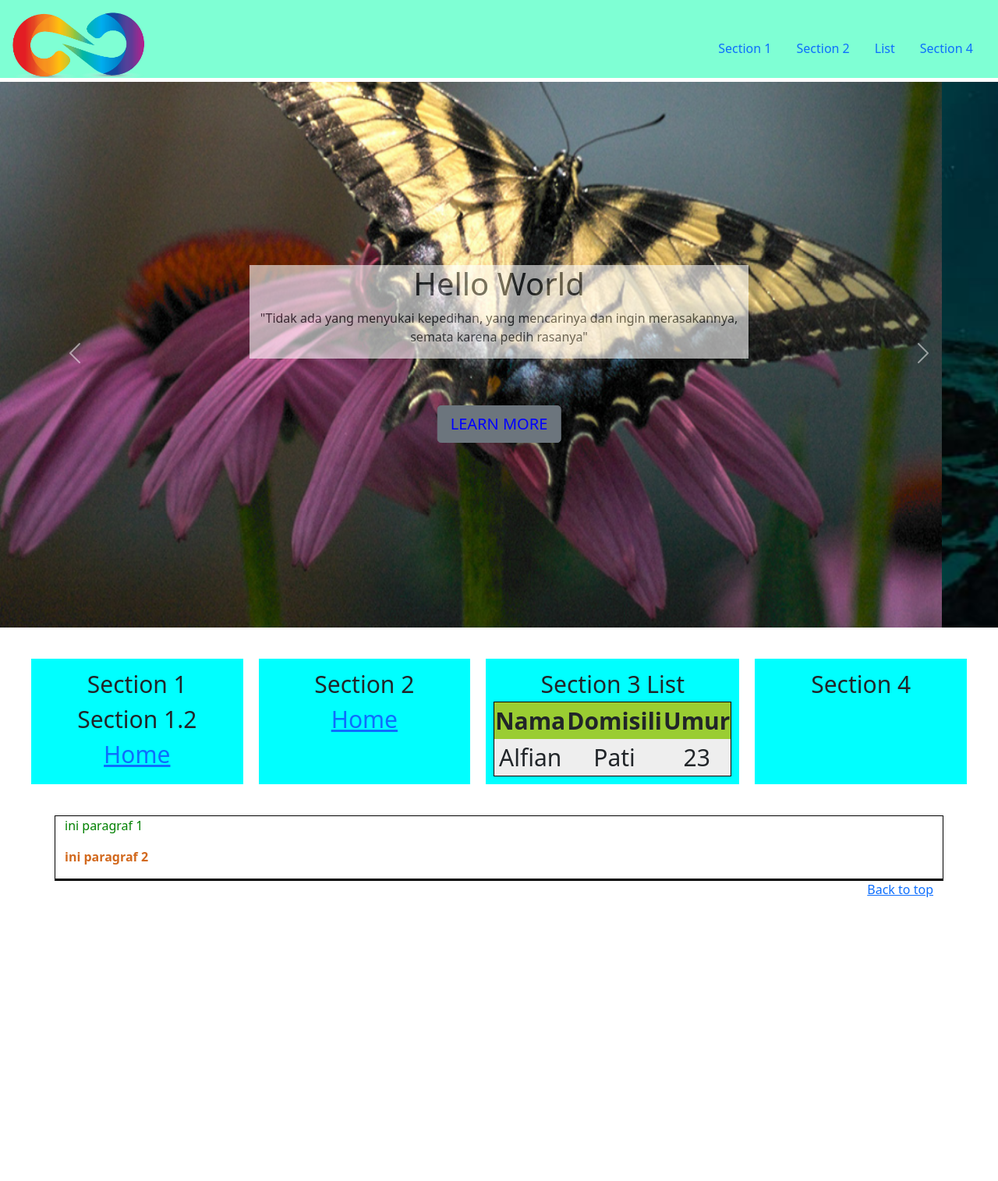
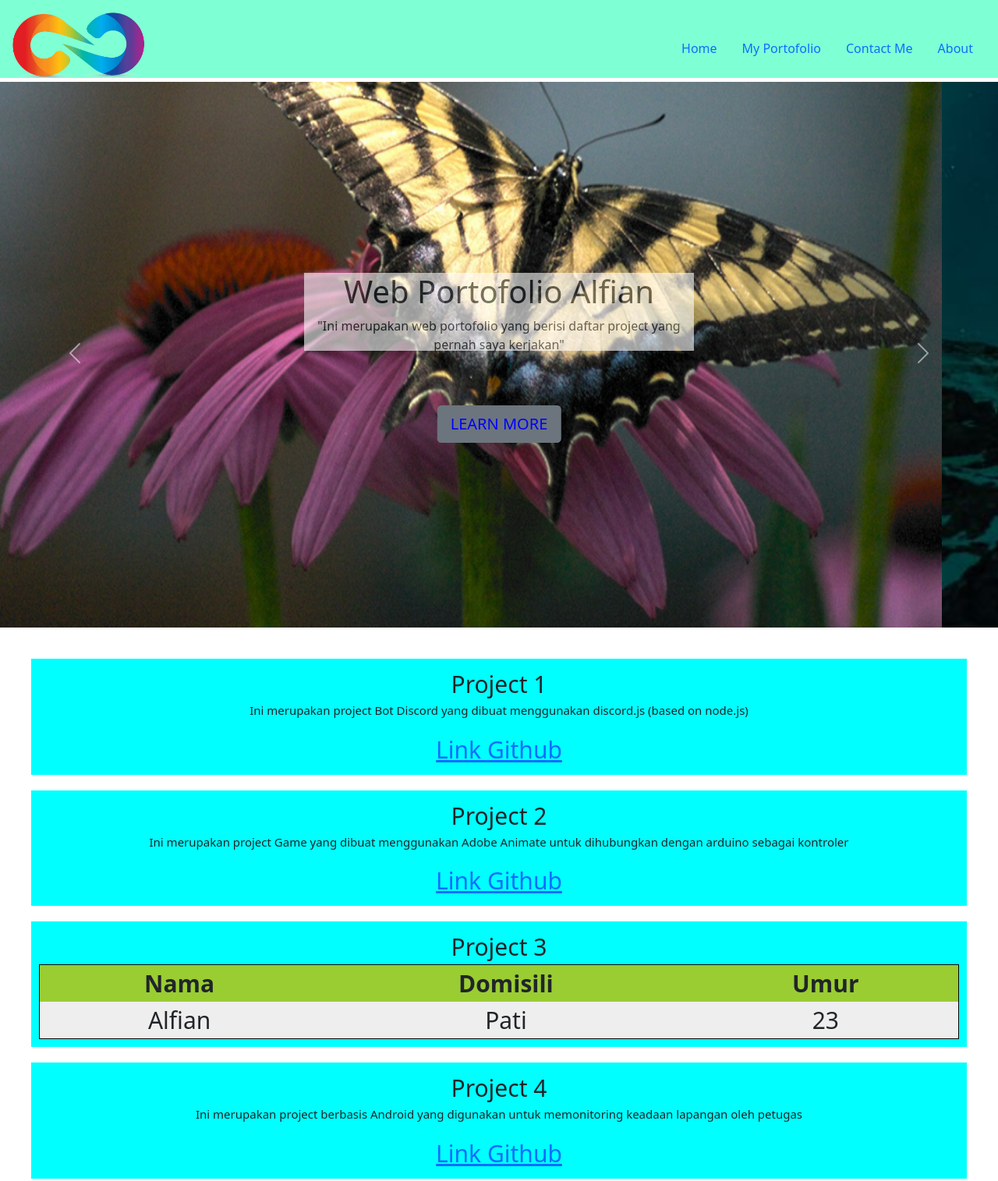
Before and after one commit to alfianaf/latihan-html, a plain HTML site: page index.html in a window 1280 px wide. Shown: the top 1515 px of the page at 78% size. Before the commit the page ends 1169 px from the top, so only its background shows below. Drawn offline with nearby package versions, Linux system fonts and the light colour scheme.

Commit message:
up server

```diff
--- a/index.html
+++ b/index.html
@@ -18,10 +18,10 @@
         </div>
         <div>
             <ul class="nav">
-                <li class="nav-item"><a class="nav-link" href="#section-1">Section 1</a></li>
-                <li class="nav-item"><a class="nav-link" href="#section-2">Section 2</a></li>
-                <li class="nav-item"><a class="nav-link" href="#list">List</a></li>
-                <li class="nav-item"><a class="nav-link" href="#">Section 4</a></li>
+                <li class="nav-item"><a class="nav-link" href="#">Home</a></li>
+                <li class="nav-item"><a class="nav-link" href="#section-1">My Portofolio</a></li>
+                <li class="nav-item"><a class="nav-link" href="#">Contact Me</a></li>
+                <li class="nav-item"><a class="nav-link" href="#">About</a></li>
             </ul>
         </div>
 
@@ -54,15 +54,14 @@
         <span class="visually-hidden">Next</span>
     </button>
 </div>
-
 <div class="title">
-    <h1>Hello World</h1>
-    <p id="bottomtitle">
-        "Tidak ada yang menyukai kepedihan, yang mencarinya dan ingin
-        merasakannya, semata karena pedih rasanya"
-    </p>
+    <div class="title2">
+        <h1 class="text-title">Web Portofolio Alfian</h1>
+        <p id="bottomtitle">
+            "Ini merupakan web portofolio yang berisi daftar project yang pernah saya kerjakan"
+        </p>
+    </div>
 </div>
-<div class="title2" style="background-color: yellow;">
 
 </div>
 <div class="button">
@@ -73,17 +72,18 @@
 
         <div class="flex-container">
             <div id="section-1" class="flex-item">
-                <div>Section 1</div>
-                <div>Section 1.2</div>
-                <a href="#home">Home</a>
+                <div>Project 1</div>
+                <p class="project">Ini merupakan project Bot Discord yang dibuat menggunakan discord.js (based on node.js)</p>
+                <a href="https://github.com/alfianaf/tamabot-js">Link Github</a>
             </div>
             <div id="section-2" class="flex-item">
-                <div>Section 2</div>
+                <div>Project 2</div>
+                <p class="project">Ini merupakan project Game yang dibuat menggunakan Adobe Animate untuk dihubungkan dengan arduino sebagai kontroler</p>
 
-                <a href="#home">Home</a>
+                <a href="https://github.com/alfianaf/SulingResurrection">Link Github</a>
             </div>
             <div id="list" class="flex-item">
-                <div>Section 3 List</div>
+                <div>Project 3</div>
                 <div id="tablenew">
                     <table style="width: 100%">
                         <tr>
@@ -99,13 +99,14 @@
                     </table>
                 </div>
             </div>
-            <div class="flex-item">Section 4</div>
+            <div id="section-4" class="flex-item">
+                <div>Project 4</div>
+                <p class="project">Ini merupakan project berbasis Android yang digunakan untuk memonitoring keadaan lapangan oleh petugas</p>
+                <a href="https://github.com/alfianaf/Project1.0">Link Github</a>
+            </div>
         </div>
     </main>
-    <div class="container">
-        <p class="paragraf1">ini paragraf 1</p>
-        <p id="content">ini paragraf 2</p>
-    </div>
+
 </body>
     <footer class="container">
 
--- a/style/style.css
+++ b/style/style.css
@@ -45,8 +45,17 @@ header{
     color: aliceblue;
 }
 .title{
+    opacity: 0.6;
+    position: absolute;
+    top: 50%;
+    left: 50%;
+    transform: translate(-50%, -50%);
+    text-align: center;
+}
+.title2{
     background-color: white;
-    opacity: 0.6;
+    width: 500px;
+    height: 100px;
     position: absolute;
     top: 50%;
     left: 50%;
@@ -78,7 +87,7 @@ header{
     display: flex;
     font-size: 30px;
     text-align: center;
-    flex-direction: row;
+    flex-direction: column;
     margin: 30px;
 }
 .flex-item{
@@ -117,11 +126,18 @@ table td{
     height: 100vh;
     margin: -100px -100px 0 0;
 }
-@media(max-width: 800px){
+.project{
+    font-size: 15px;
+}
+@media(max-height: 800px) and (max-width: 750px)  {
 .flex-container{
 flex-direction: column;
 }
-
+header{
+    margin-top: -50px;
+    background-color: white;
+    height: 13vh;
+}
 .button{
     position: absolute;
     top: 80%;
```
